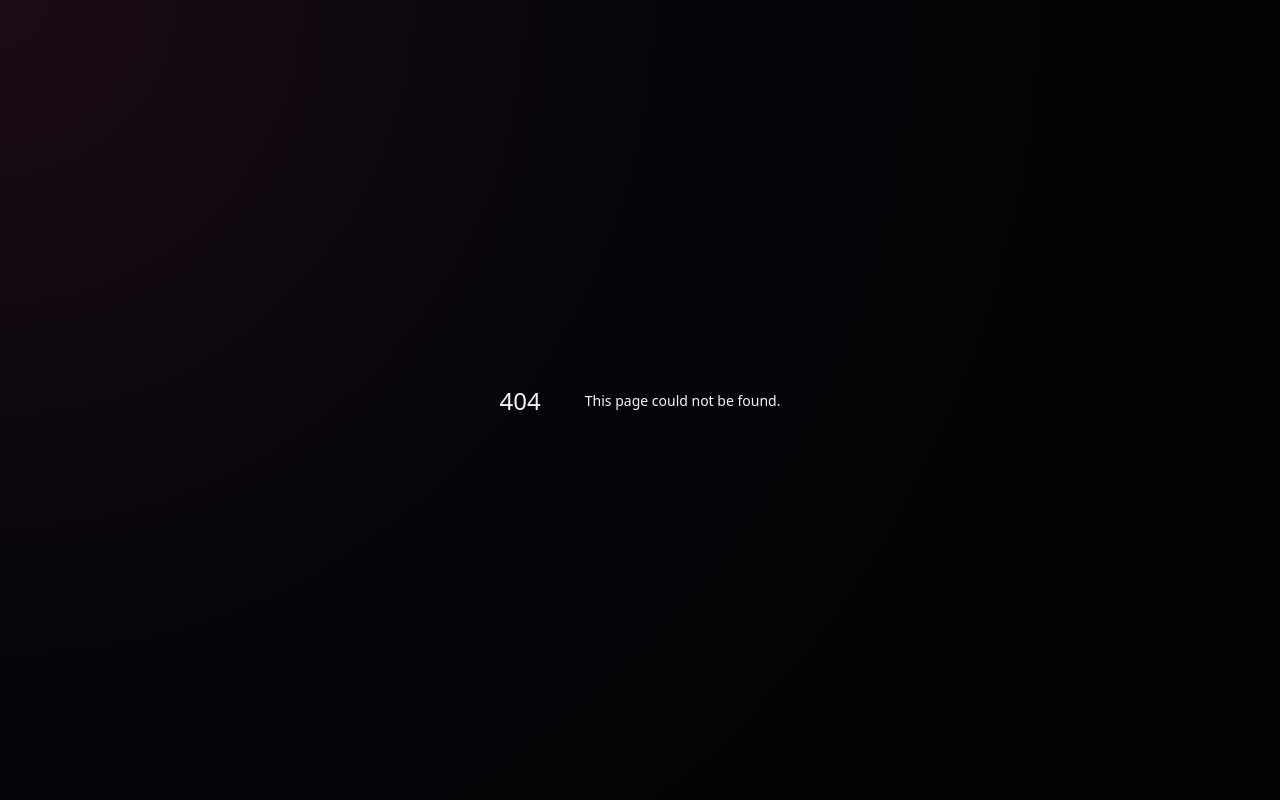
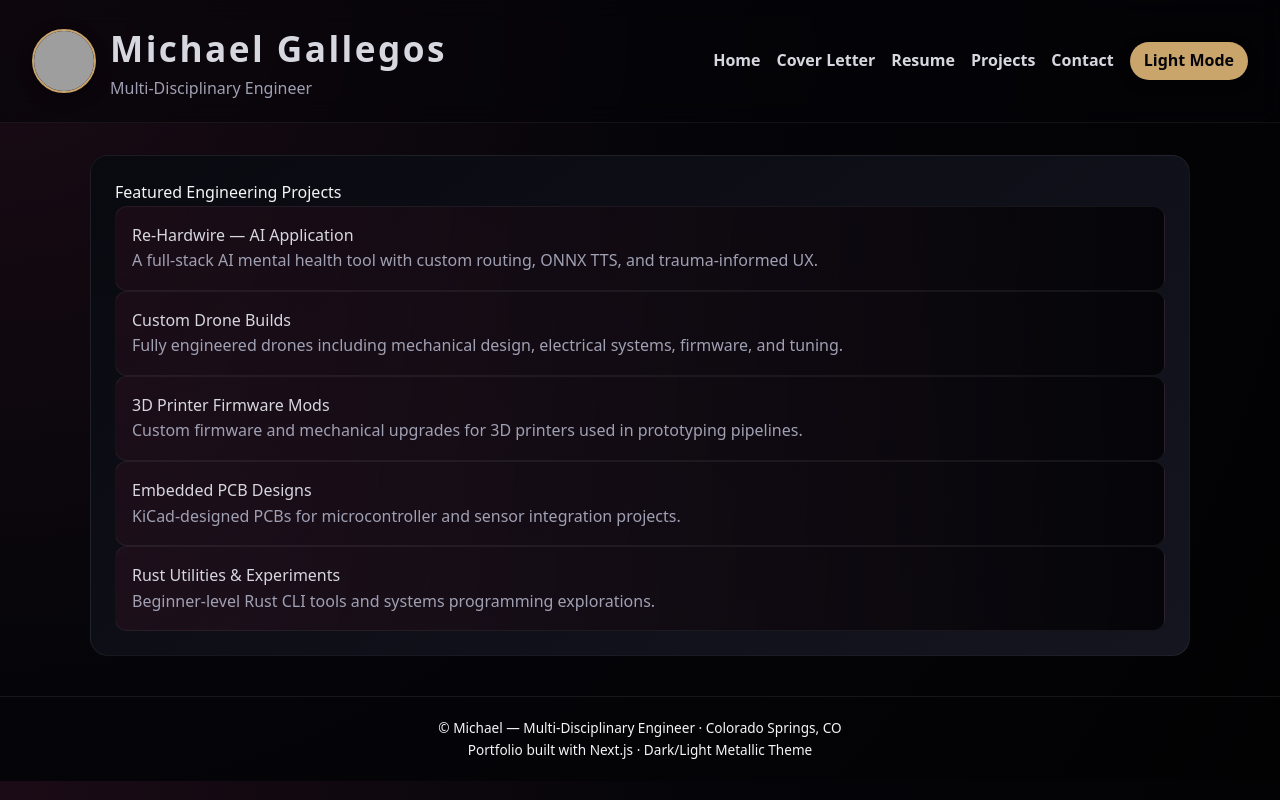
Before and after one commit to gallegosmike1997/Michael-g_portfolio, a Next.js app: page /projects in a window 1280 px wide. Before the commit this address had no page. Built offline with nearby package versions, Linux system fonts and the light colour scheme; grey boxes are pictures that could not be loaded.

Commit message:
Fix portfolio tab routes

```diff
--- /dev/null
+++ b/app/contact/page.tsx
@@ -0,0 +1,17 @@
+"use client";
+
+import Header from "@/components/Header";
+import Footer from "@/components/Footer";
+import Contact from "@/sections/Contact";
+
+export default function ContactPage() {
+  return (
+    <>
+      <Header />
+      <main>
+        <Contact />
+      </main>
+      <Footer />
+    </>
+  );
+}
--- /dev/null
+++ b/app/projects/page.tsx
@@ -0,0 +1,17 @@
+"use client";
+
+import Header from "@/components/Header";
+import Footer from "@/components/Footer";
+import Projects from "@/sections/Projects";
+
+export default function ProjectsPage() {
+  return (
+    <>
+      <Header />
+      <main>
+        <Projects />
+      </main>
+      <Footer />
+    </>
+  );
+}
--- a/src/components/Header.tsx
+++ b/src/components/Header.tsx
@@ -1,5 +1,6 @@
 "use client";
 
+import Link from "next/link";
 import { useContext } from "react";
 import { ThemeContext } from "../theme/ThemeContext";
 
@@ -87,7 +88,7 @@ export default function Header() {
           flexWrap: "wrap",
         }}
       >
-        <a
+        <Link
           href="/"
           style={{
             fontWeight: 600,
@@ -96,9 +97,9 @@ export default function Header() {
           }}
         >
           Home
-        </a>
+        </Link>
 
-        <a
+        <Link
           href="/cover-letter"
           style={{
             fontWeight: 600,
@@ -107,9 +108,9 @@ export default function Header() {
           }}
         >
           Cover Letter
-        </a>
+        </Link>
 
-        <a
+        <Link
           href="/resume"
           style={{
             fontWeight: 600,
@@ -118,9 +119,9 @@ export default function Header() {
           }}
         >
           Resume
-        </a>
+        </Link>
 
-        <a
+        <Link
           href="/projects"
           style={{
             fontWeight: 600,
@@ -129,9 +130,9 @@ export default function Header() {
           }}
         >
           Projects
-        </a>
+        </Link>
 
-        <a
+        <Link
           href="/contact"
           style={{
             fontWeight: 600,
@@ -140,7 +141,7 @@ export default function Header() {
           }}
         >
           Contact
-        </a>
+        </Link>
 
         {/* THEME TOGGLE BUTTON */}
         <button
```
